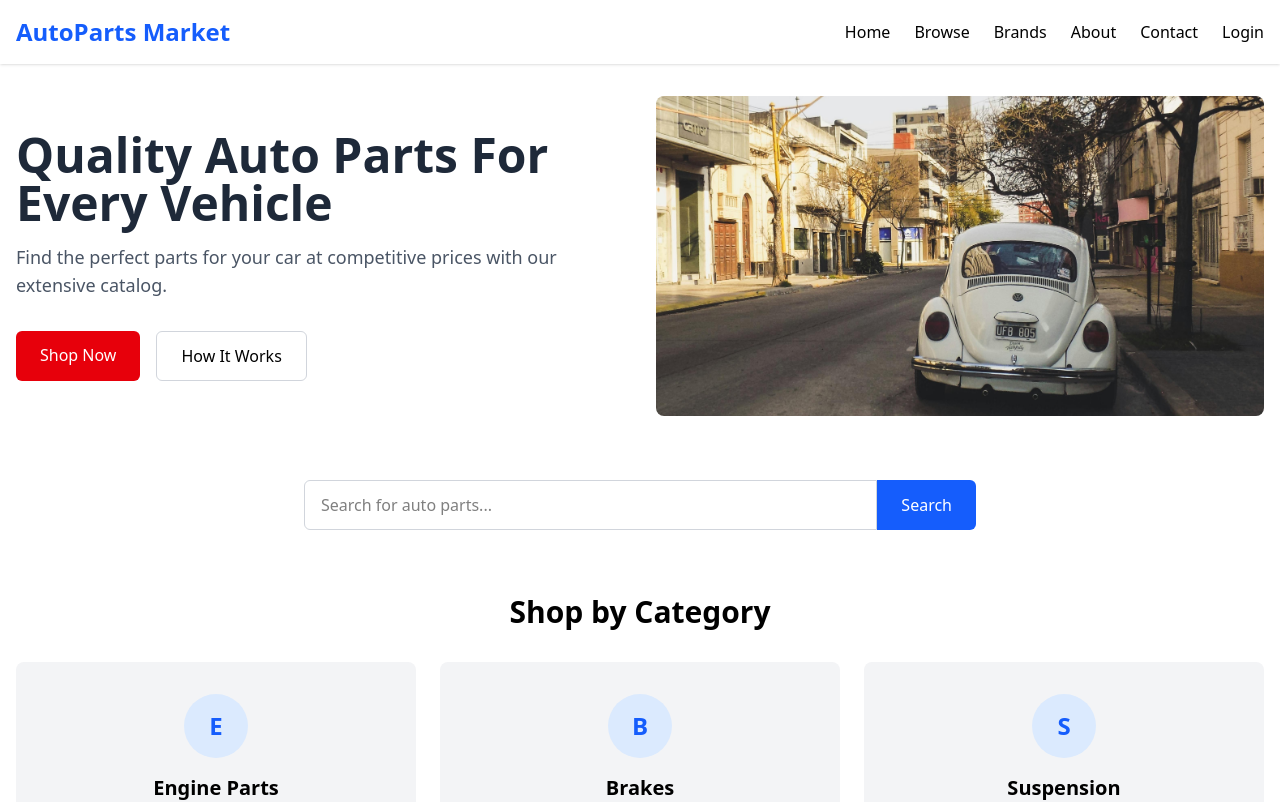
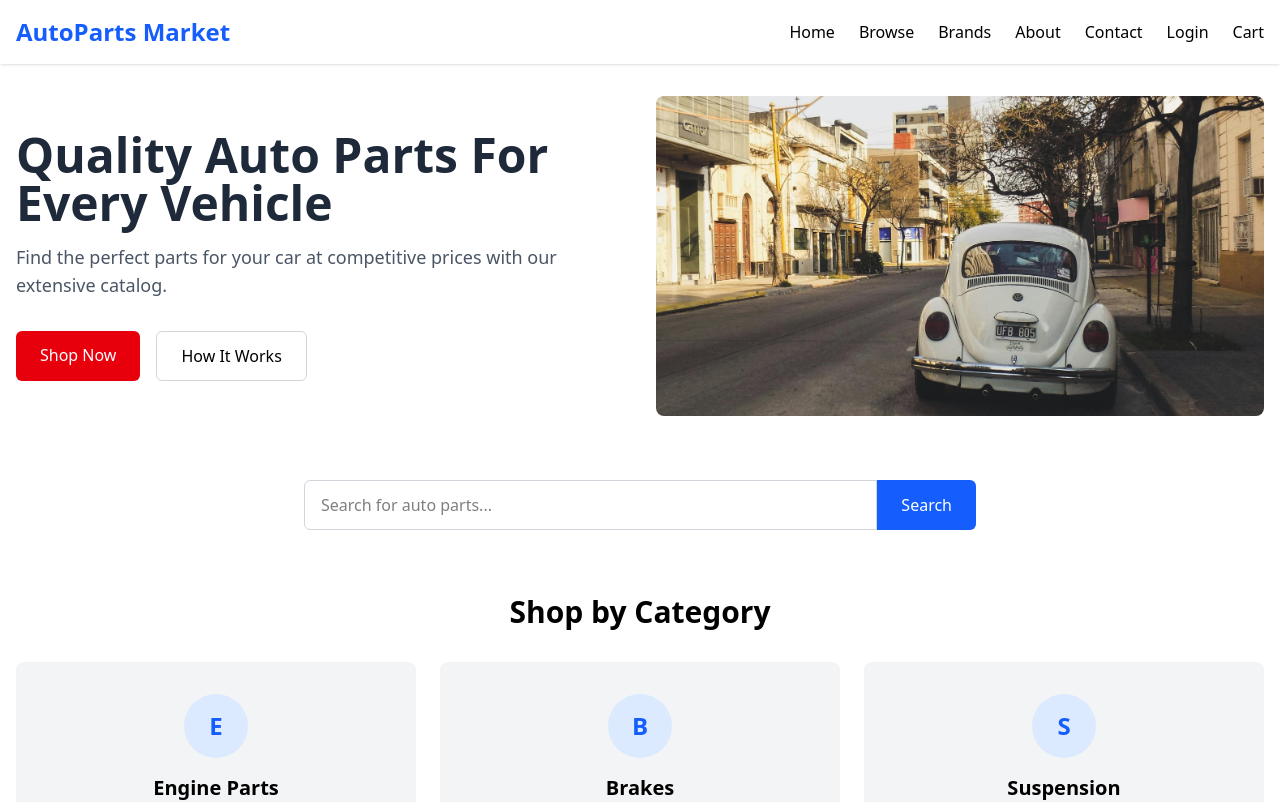
Before and after one commit to klehloenya/v2-auto, a Next.js app: page / in a window 1280 px wide. Shown: the top 802 px of the page. Built offline with nearby package versions, Linux system fonts and the light colour scheme.

Commit message:
README.md

```diff
--- a/src/app/page.tsx
+++ b/src/app/page.tsx
@@ -30,6 +30,7 @@ export default function Home() {
               <Link href="/about">About</Link>
               <Link href="/contact">Contact</Link>
               <Link href="/auth/login">Login</Link>
+              <Link href="/cart"> Cart</Link>
             </nav>
           </div>
         </div>
```
Also changed, not shown: 1 other file (tests, documents, lock files or other folders).
